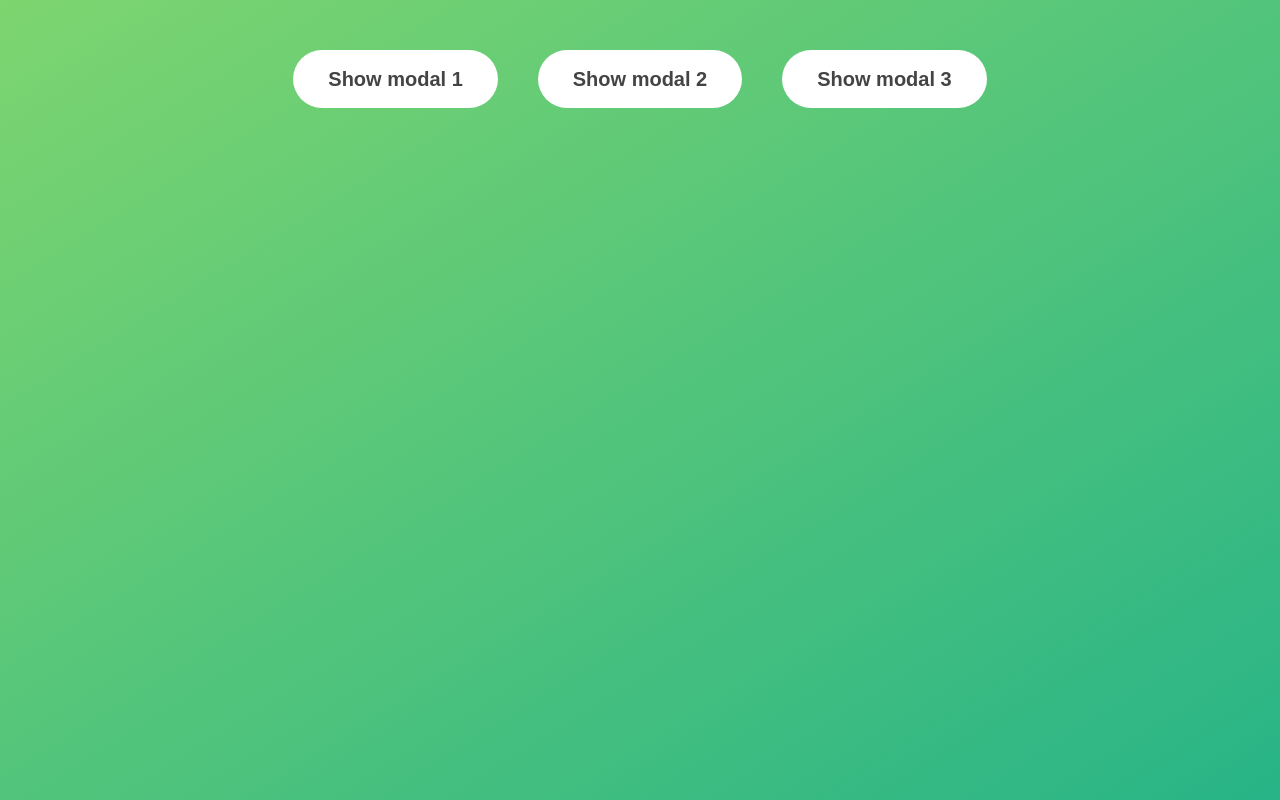
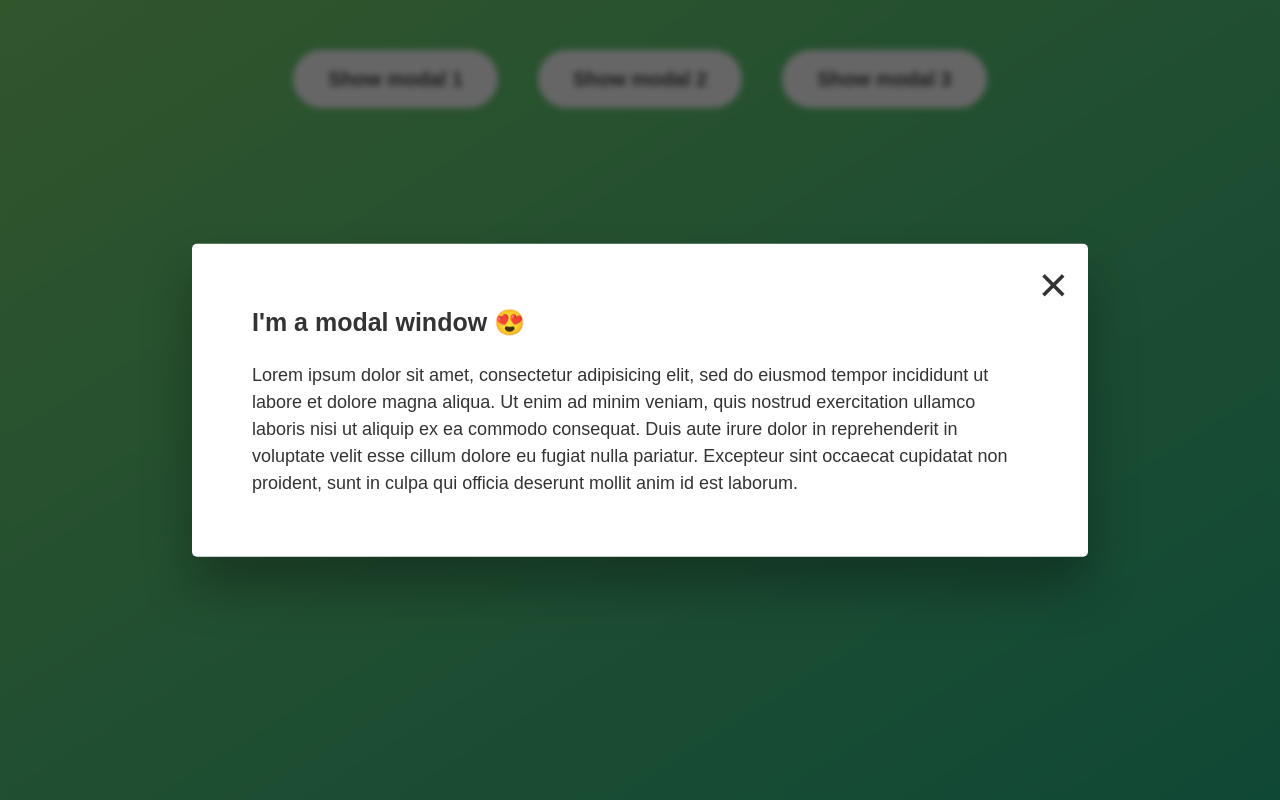
Before and after one commit to madina0801/modal-window, a plain HTML site: page index.html in a window 1280 px wide. Both pictures are taken after a click on the button "Show modal 1". Drawn offline with Linux system fonts and the light colour scheme.

Commit message:
open and close modal windows

```diff
--- a/app.js
+++ b/app.js
@@ -1 +1,18 @@
-`use strict`;
+'use strict';
+
+const modal = document.querySelector('.modal');
+const overlay = document.querySelector('.overlay');
+const btnCloseModal = document.querySelector('.close-modal');
+const btnsOpenModal = document.querySelectorAll('.show-modal');
+
+for(let i = 0; i < btnsOpenModal.length; i++) {
+	btnsOpenModal[i].addEventListener('click', function () {
+		modal.classList.remove('hidden');
+		overlay.classList.remove('hidden');
+	});
+
+	btnCloseModal.addEventListener('click', function() {
+		modal.classList.add('hidden');
+		overlay.classList.add('hidden');
+	})
+}
--- a/index.html
+++ b/index.html
@@ -27,6 +27,6 @@
     </div>
     <div class="overlay hidden"></div>
 
-    <script src="app.js></script>
+    <script src="app.js"></script>
   </body>
 </html>
```
